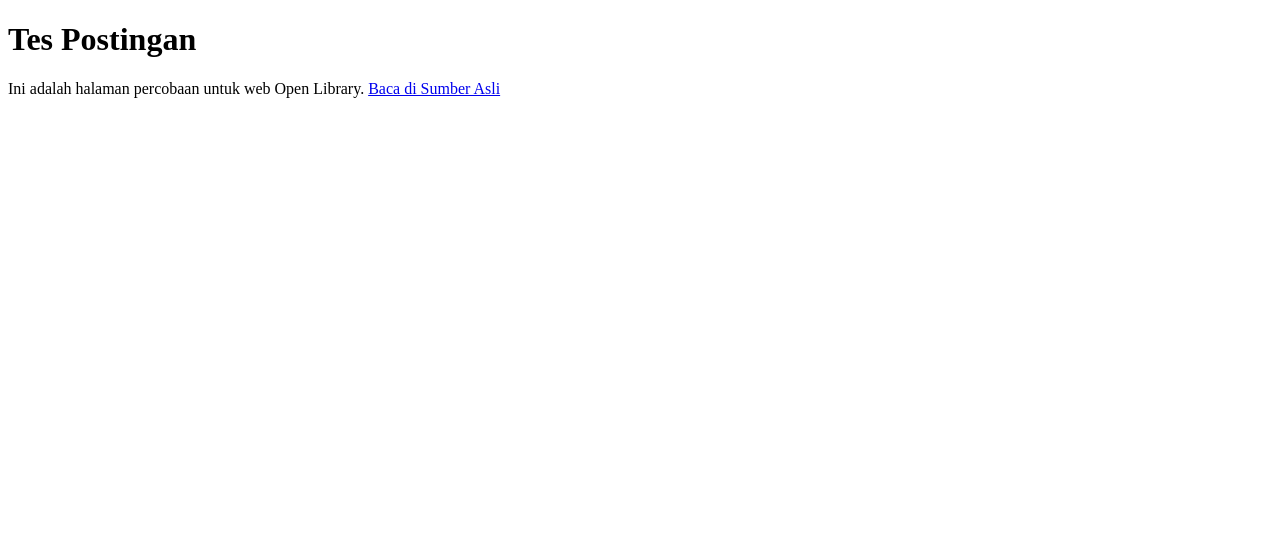
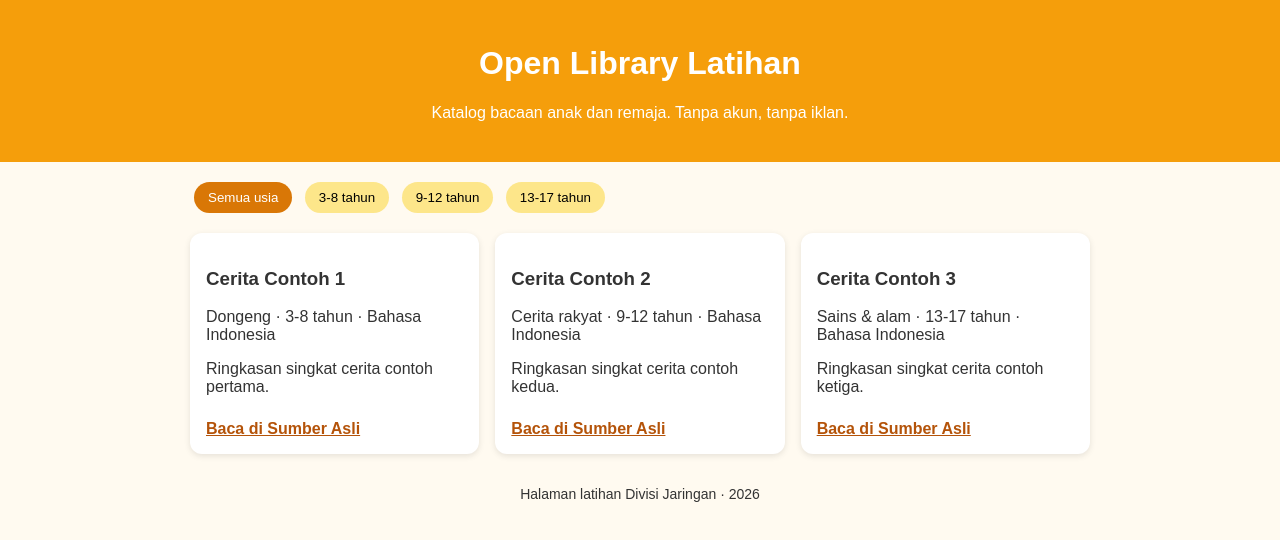
Before and after one commit to hilyahajrillah-afk/tes-openlibrary-, a plain HTML site: page index.html in a window 1280 px wide. Drawn offline with Linux system fonts and the light colour scheme.

Commit message:
Update index.html

```diff
--- a/index.html
+++ b/index.html
@@ -3,11 +3,66 @@
 <head>
   <meta charset="UTF-8">
   <meta name="viewport" content="width=device-width, initial-scale=1">
-  <title>Tes Open Library</title>
+  <title>Open Library Latihan</title>
+  <style>
+    body { font-family: Arial, sans-serif; margin: 0; background: #fffaf0; color: #333; }
+    header { background: #f59e0b; color: #fff; padding: 24px 16px; text-align: center; }
+    main { max-width: 900px; margin: 0 auto; padding: 16px; }
+    .filter button { margin: 4px; padding: 8px 14px; border: 0; border-radius: 20px; background: #fde68a; cursor: pointer; }
+    .filter button.aktif { background: #d97706; color: #fff; }
+    .kartu-wadah { display: grid; grid-template-columns: repeat(auto-fit, minmax(240px, 1fr)); gap: 16px; margin-top: 16px; }
+    .kartu { background: #fff; border-radius: 12px; padding: 16px; box-shadow: 0 2px 6px rgba(0,0,0,.1); }
+    .kartu a { display: inline-block; margin-top: 8px; color: #b45309; font-weight: bold; }
+    footer { text-align: center; padding: 16px; font-size: 14px; }
+  </style>
 </head>
 <body>
-  <h1>Tes Postingan</h1>
-  <p>Ini adalah halaman percobaan untuk web Open Library.
-  <a href="https://www.google.com">Baca di Sumber Asli</a></p>
+  <header>
+    <h1>Open Library Latihan</h1>
+    <p>Katalog bacaan anak dan remaja. Tanpa akun, tanpa iklan.</p>
+  </header>
+  <main>
+    <div class="filter">
+      <button class="aktif" data-usia="semua">Semua usia</button>
+      <button data-usia="3-8">3-8 tahun</button>
+      <button data-usia="9-12">9-12 tahun</button>
+      <button data-usia="13-17">13-17 tahun</button>
+    </div>
+    <div class="kartu-wadah">
+      <div class="kartu" data-usia="3-8">
+        <h3>Cerita Contoh 1</h3>
+        <p>Dongeng · 3-8 tahun · Bahasa Indonesia</p>
+        <p>Ringkasan singkat cerita contoh pertama.</p>
+        <a href="https://www.google.com">Baca di Sumber Asli</a>
+      </div>
+      <div class="kartu" data-usia="9-12">
+        <h3>Cerita Contoh 2</h3>
+        <p>Cerita rakyat · 9-12 tahun · Bahasa Indonesia</p>
+        <p>Ringkasan singkat cerita contoh kedua.</p>
+        <a href="https://www.google.com">Baca di Sumber Asli</a>
+      </div>
+      <div class="kartu" data-usia="13-17">
+        <h3>Cerita Contoh 3</h3>
+        <p>Sains &amp; alam · 13-17 tahun · Bahasa Indonesia</p>
+        <p>Ringkasan singkat cerita contoh ketiga.</p>
+        <a href="https://www.google.com">Baca di Sumber Asli</a>
+      </div>
+    </div>
+  </main>
+  <footer>Halaman latihan Divisi Jaringan · 2026</footer>
+  <script>
+    var tombol = document.querySelectorAll('.filter button');
+    var kartu = document.querySelectorAll('.kartu');
+    tombol.forEach(function (t) {
+      t.addEventListener('click', function () {
+        tombol.forEach(function (x) { x.classList.remove('aktif'); });
+        t.classList.add('aktif');
+        var usia = t.getAttribute('data-usia');
+        kartu.forEach(function (k) {
+          k.style.display = (usia === 'semua' || k.getAttribute('data-usia') === usia) ? '' : 'none';
+        });
+      });
+    });
+  </script>
 </body>
 </html>
```
